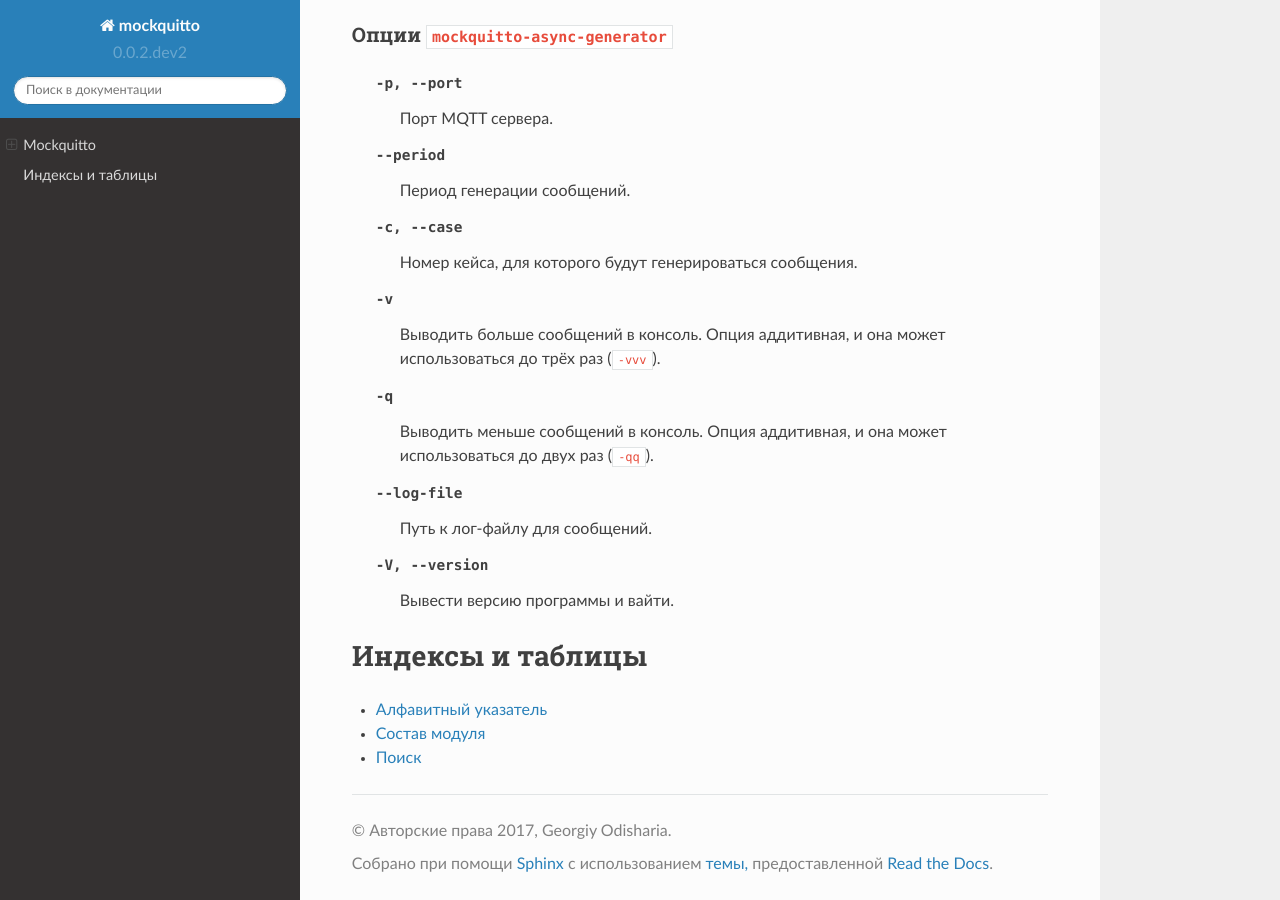
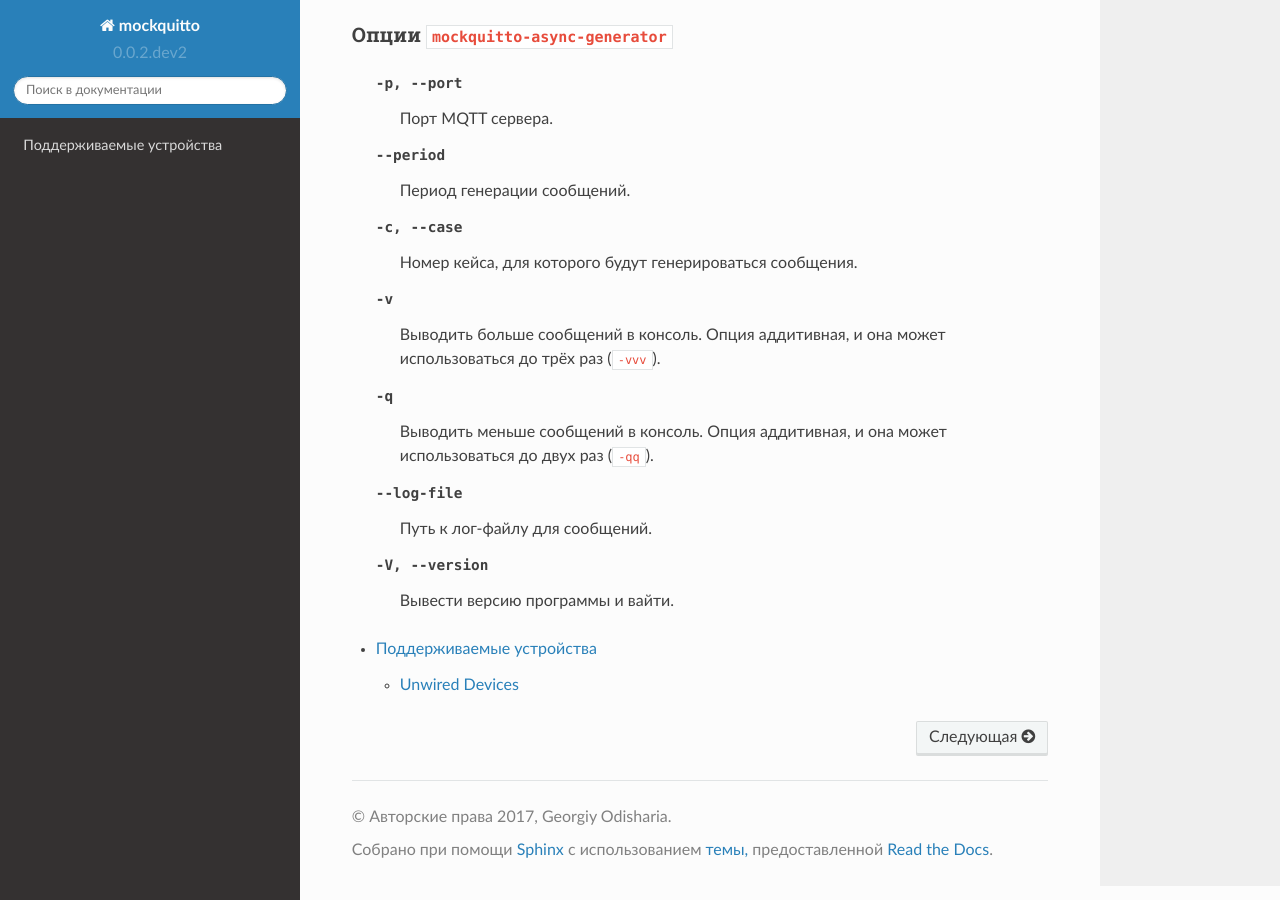
Before and after one commit to Samsung-IoT-Academy/mockquitto, a Sphinx documentation site: the page built from docs/index.rst, in a window 1280 px wide and 900 px high, scrolled down 1610 px. Built offline with Sphinx 7.4.7 and the Read the Docs theme 2.0.0, drawn with Linux system fonts in a browser that asks for light colours.

Commit message:
Updated documentation, new release
 • Bump release version
 • Update index in docs
 • Create new page of docs with supported devices

Signed-off-by: Georgiy Odisharia <math.kraut.cat@gmail.com>

```diff
--- a/docs/index.rst
+++ b/docs/index.rst
@@ -82,17 +82,10 @@
    --log-file           Путь к лог-файлу для сообщений.
    -V, --version        Вывести версию программы и вайти.
 
-Индексы и таблицы
-=================
-
-* :ref:`genindex`
-* :ref:`modindex`
-* :ref:`search`
-
 .. toctree::
    :maxdepth: 2
-   :hidden:
 
+   devices/supported_devices
 
 .. _HBMQTT: https://github.com/beerfactory/hbmqtt
 .. _IoT Академии: https://iot-academy.ru/
```
Also changed, not shown: docs/devices/supported_devices.rst (added, +28 -0 lines).
